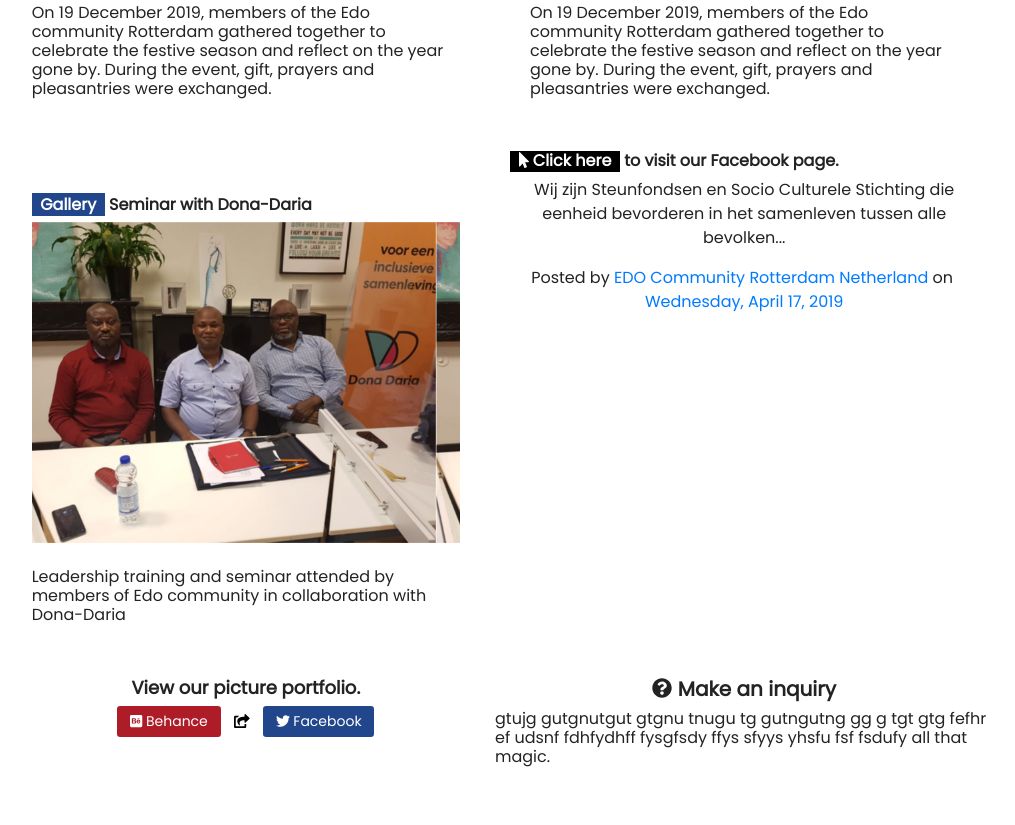
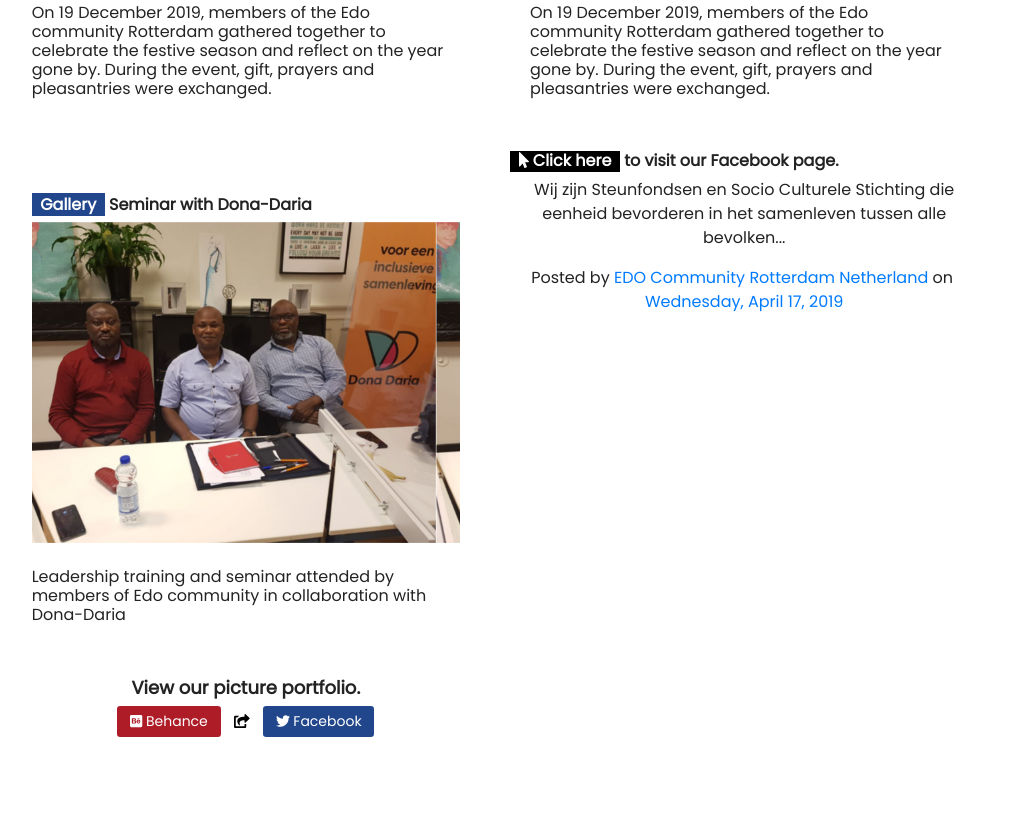
Before and after one commit to FortuneAtlas/ec010, a plain HTML site: page home.html in a window 1280 px wide. Shown: the part 909-1734 px from the top of the page, without its empty margins (145-1160 px from the left). Drawn offline with nearby package versions, Linux system fonts and the light colour scheme; a web font is replaced by a local one.

Commit message:
Update home.html

```diff
--- a/home.html
+++ b/home.html
@@ -193,7 +193,7 @@
           </div>
         </div>
       </div>
-      <div class="col-sm-6">
+ <div class="col-sm-6">
         <div style="overflow: hidden;">
           <h5 style="" class="text-left font-weight-bold"><span style="background-color: black; color: white;">
               <a style="color: white;" href="https://www.facebook.com/EdoCommunityRotterdam/">&nbsp&nbsp<i class="fas fa-mouse-pointer">
@@ -226,11 +226,7 @@
         </a><br><br><br>
       </div>
       <div class="col-sm-6 lastdivinner" style="padding: 0 0;">
-        <br>
-        <h5 class=""><span class="text-right font-weight-bold" style="font-size: 20px;"><i class="fas fa-question-circle"></i> Make an inquiry </span></h5>
-        <h5 style="border: 0 2% 4% 2%;" class=" text-left">gtujg gutgnutgut gtgnu tnugu tg gutngutng gg g tgt gtg
-          fefhr ef udsnf fdhfydhff fysgfsdy ffys sfyys yhsfu fsf fsdufy all that magic.</h5><br><br>
-        <!--<hr style="margin-top: 0; margin-bottom: 1%;">-->
+
       </div>
     </div>
 
```
